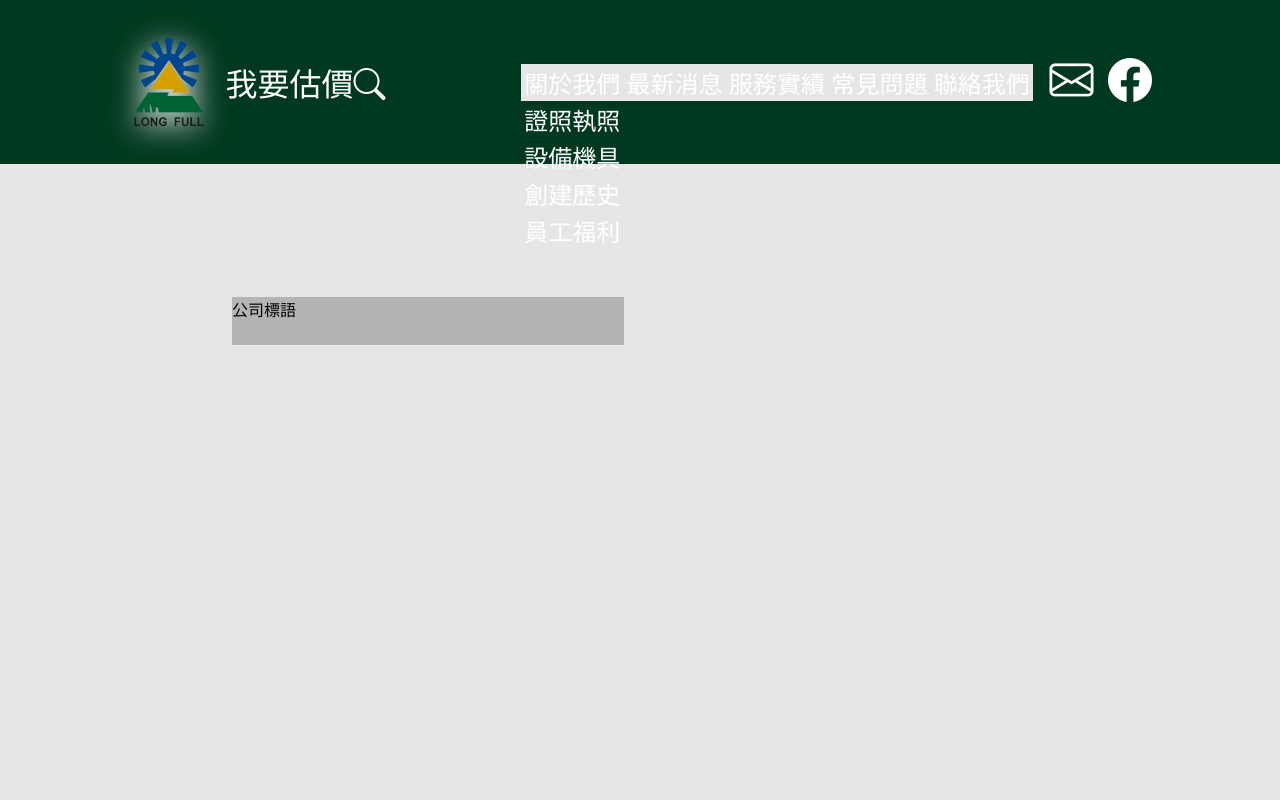
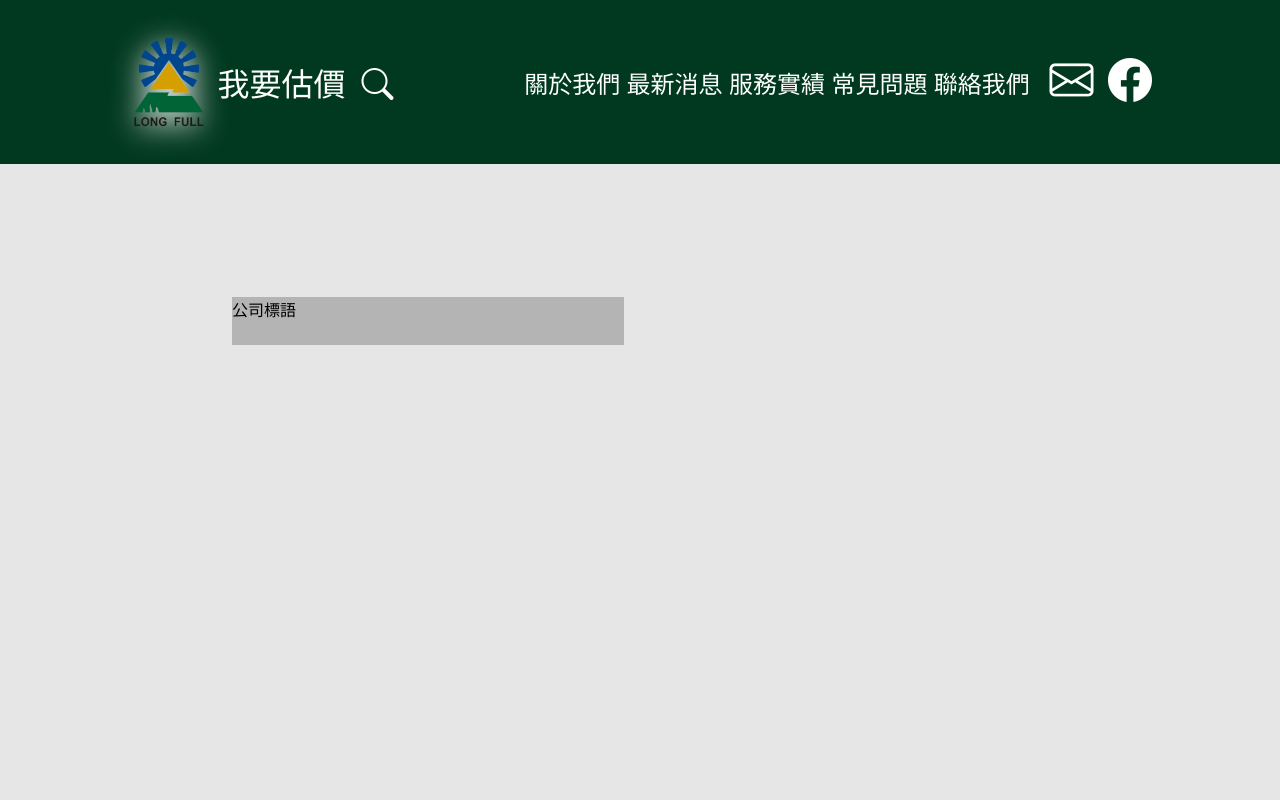
Before and after one commit to Tyyy2/LongFull_Frontend, a plain HTML site: page index.html in a window 1280 px wide. Shown: the top 800 px of the page. Drawn offline with nearby package versions, Linux system fonts and the light colour scheme.

Commit message:
版型製作階段

```diff
--- a/index.html
+++ b/index.html
@@ -19,26 +19,40 @@
         <a class="logo" href="/" target="_blank">
           <img class="logo-img" src="./img/Logo.png">
         </a>
-        <div class="price-btn"><a href="">我要估價<i class="bi bi-search"></i></a></div>
+        <div class="price-btn"><a href="">我要估價&nbsp;&nbsp;<i class="bi bi-search"></i></a></div>
       </div>
 
       <ul class="nav-btn-list">
         <li class="nav-btn btn-aboutUs"><a href="">關於我們</a>
-        <ul>
-          <li>證照執照</li>
-          <li>設備機具</li>
-          <li>創建歷史</li>
-          <li>員工福利</li>
-        </ul>
+          <ul>
+            <li><a href="">證照執照</a></li>
+            <li><a href="">設備機具</a></li>
+            <li><a href="">創建歷史</a></li>
+            <li><a href="">員工福利</a></li>
+          </ul>
         </li>
-        <li class="nav-btn"><a href="">最新消息</a></li>
-        <li class="nav-btn"><a href="">服務實績</a></li>
+        <li class="nav-btn"><a href="">最新消息</a>
+          <ul>
+            <li><a href="">最新消息</a></li>
+            <li><a href="">人員招募</a></li>
+          </ul>
+        </li>
+        <li class="nav-btn"><a href="">服務實績</a>
+          <ul>
+            <li><a href="">績效照片</a></li>
+            <li><a href="">公益服務</a></li>
+          </ul>
+        </li>
         <li class="nav-btn"><a href="">常見問題</a></li>
         <li class="nav-btn"><a href="">聯絡我們</a></li>
       </ul>
       <div class="social-media-area">
-        <a href=""><div class="icon-style"><i class="bi bi-envelope"></i></div></a>
-        <a href=""><div class="icon-style"><i class="bi bi-facebook"></i></div></a>
+        <a href="">
+          <div class="icon-style"><i class="bi bi-envelope"></i></div>
+        </a>
+        <a href="">
+          <div class="icon-style"><i class="bi bi-facebook"></i></div>
+        </a>
 
       </div>
     </div>
--- /dev/null
+++ b/scss/_Mixin.scss
@@ -0,0 +1,64 @@
+//--Mixin
+$gray-1: rgb(230, 230, 230);
+$gray-2: rgb(180, 180, 180);
+$gray-3: rgb(130, 130, 130);
+$gray-4: rgb(100, 100, 100);
+$gray-5: rgb(80, 80, 80);
+$blue:#00468E;
+$brown:#D59F00;
+$green:#016436;
+$deep_blue:#002448;
+$deep_brown:#634A00;
+$deep_green:#00391F;
+$light_blue:#6FB6FF;
+$light_brown:#FDE6A1;
+$light_green:#9CCFB8;
+@mixin size($w, $h) {
+    width: $w;
+    height: $h;
+}
+
+@mixin flex-row($justify_content, $align_items) {
+    display: flex;
+    justify-content: $justify_content;
+    align-items: $align_items;
+}
+
+@mixin flex-col($justify_content, $align_items ) {
+    display: flex;
+    flex-direction: column;
+    justify-content: $align_items;
+    align-items: $justify_content;
+}
+
+@mixin font($px, $weight, $family, $color) {
+    font-size: $px;
+    font-weight: $weight;
+    font-family: $family;
+    color: $color;
+}
+
+@mixin position-center {
+    position: absolute;
+    top: 50%;
+    left: 50%;
+    translate: -50% -50%;
+}
+
+@mixin keyframe($animation_name,
+    $animation_duration,
+    $animation_count,
+    $animation_time_function) {
+    animation-name: $animation_name;
+    animation-duration: $animation_duration;
+    animation-iteration-count: $animation_count;
+    animation-timing-function: $animation_time_function;
+}
+
+@mixin transition($transition_time, $transition_delay, $transition_funtion) {
+    transition-duration: $transition_time;
+    transition-delay: $transition_delay;
+    transition-timing-function: $transition_funtion;
+}
+
+//--End of Mixin
--- a/scss/header.scss
+++ b/scss/header.scss
@@ -4,15 +4,16 @@ $gray-2: rgb(180, 180, 180);
 $gray-3: rgb(130, 130, 130);
 $gray-4: rgb(100, 100, 100);
 $gray-5: rgb(80, 80, 80);
-$blue:#00468E;
-$brown:#D59F00;
-$green:#016436;
-$deep_blue:#002448;
-$deep_brown:#634A00;
-$deep_green:#00391F;
-$light_blue:#6FB6FF;
-$light_brown:#FDE6A1;
-$light_green:#9CCFB8;
+$blue: #00468E;
+$brown: #D59F00;
+$green: #016436;
+$deep_blue: #002448;
+$deep_brown: #634A00;
+$deep_green: #00391F;
+$light_blue: #6FB6FF;
+$light_brown: #FDE6A1;
+$light_green: #9CCFB8;
+
 @mixin size($w, $h) {
     width: $w;
     height: $h;
@@ -123,24 +124,40 @@ header {
                 @include flex-row(center, center);
                 list-style: none;
                 position: relative;
-                background-color: $gray-1;
+                // background-color: $gray-1;
 
                 a {
                     @include font(24px, none, none, white);
                 }
 
+
                 ul {
                     position: absolute;
                     top: 0;
                     @include flex-col(start, center);
+                    display: none;
 
                     li {
                         list-style: none;
                         @include size(119px, 37px);
                         @include flex-row(center, center);
-                        @include font(24px, 400, none, white);
                         transform: translateY(100%);
-                        // background-color: $gray-1;
+                        background-color: $light_green;
+
+                        a {
+                            @include font(24px, 400, none, $deep_green);
+                        }
+
+                        &:hover {
+                            transition-duration: 0.7s;
+                            background-color: white;
+                        }
+                    }
+                }
+
+                &:hover {
+                    ul {
+                        display: block;
                     }
                 }
             }
--- a/scss/index.scss
+++ b/scss/index.scss
@@ -4,7 +4,15 @@ $gray-2: rgb(180, 180, 180);
 $gray-3: rgb(130, 130, 130);
 $gray-4: rgb(100, 100, 100);
 $gray-5: rgb(80, 80, 80);
-
+$blue:#00468E;
+$brown:#D59F00;
+$green:#016436;
+$deep_blue:#002448;
+$deep_brown:#634A00;
+$deep_green:#00391F;
+$light_blue:#6FB6FF;
+$light_brown:#FDE6A1;
+$light_green:#9CCFB8;
 @mixin size($w, $h) {
     width: $w;
     height: $h;
```
Also changed, not shown: news.html (added, +12 -0 lines), aboutUs.html (added), benefits.html (added), contactUs.html (added), css/header.css, newsDetail.html (added), service.html (added), serviceDetail.html (added), 2 other files.
